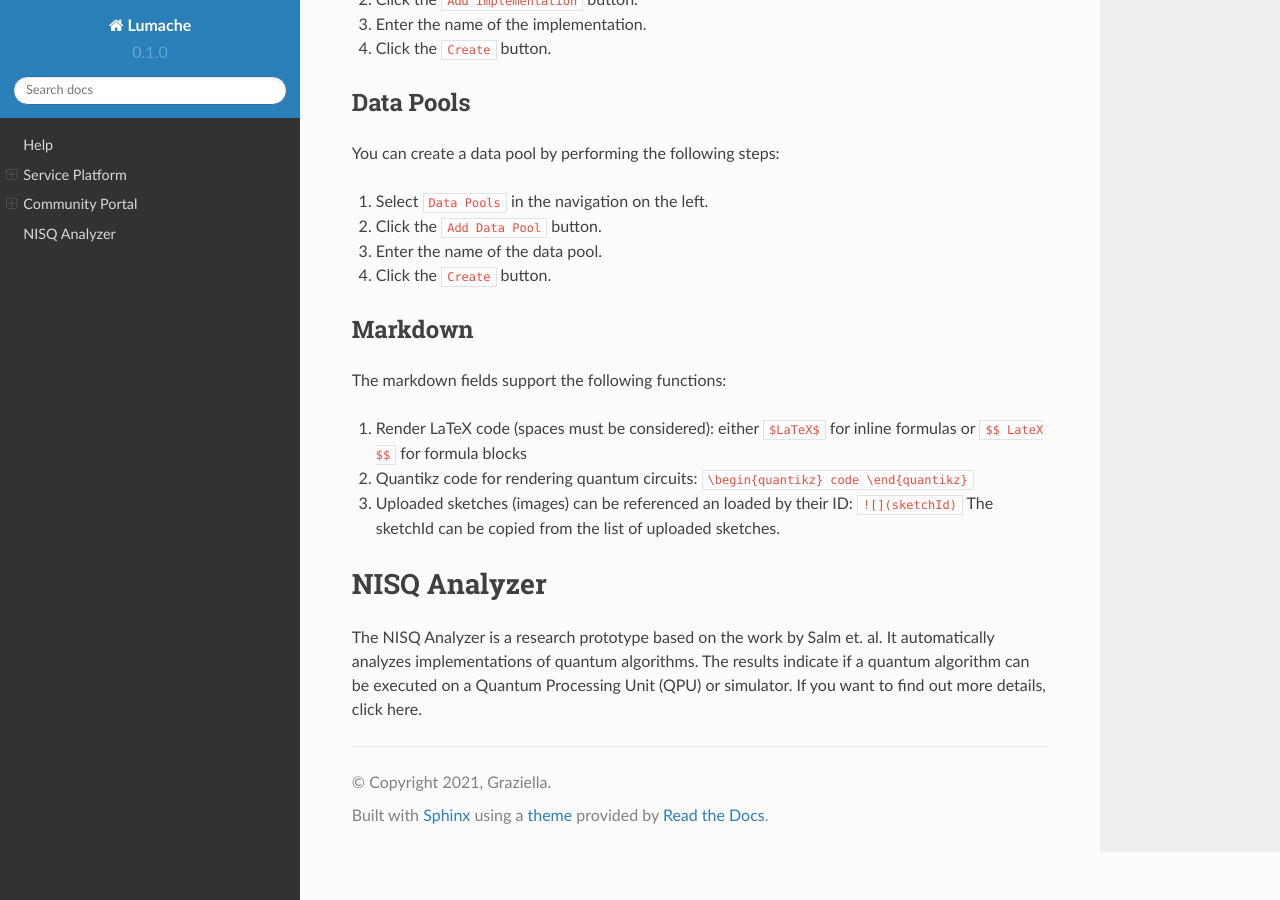
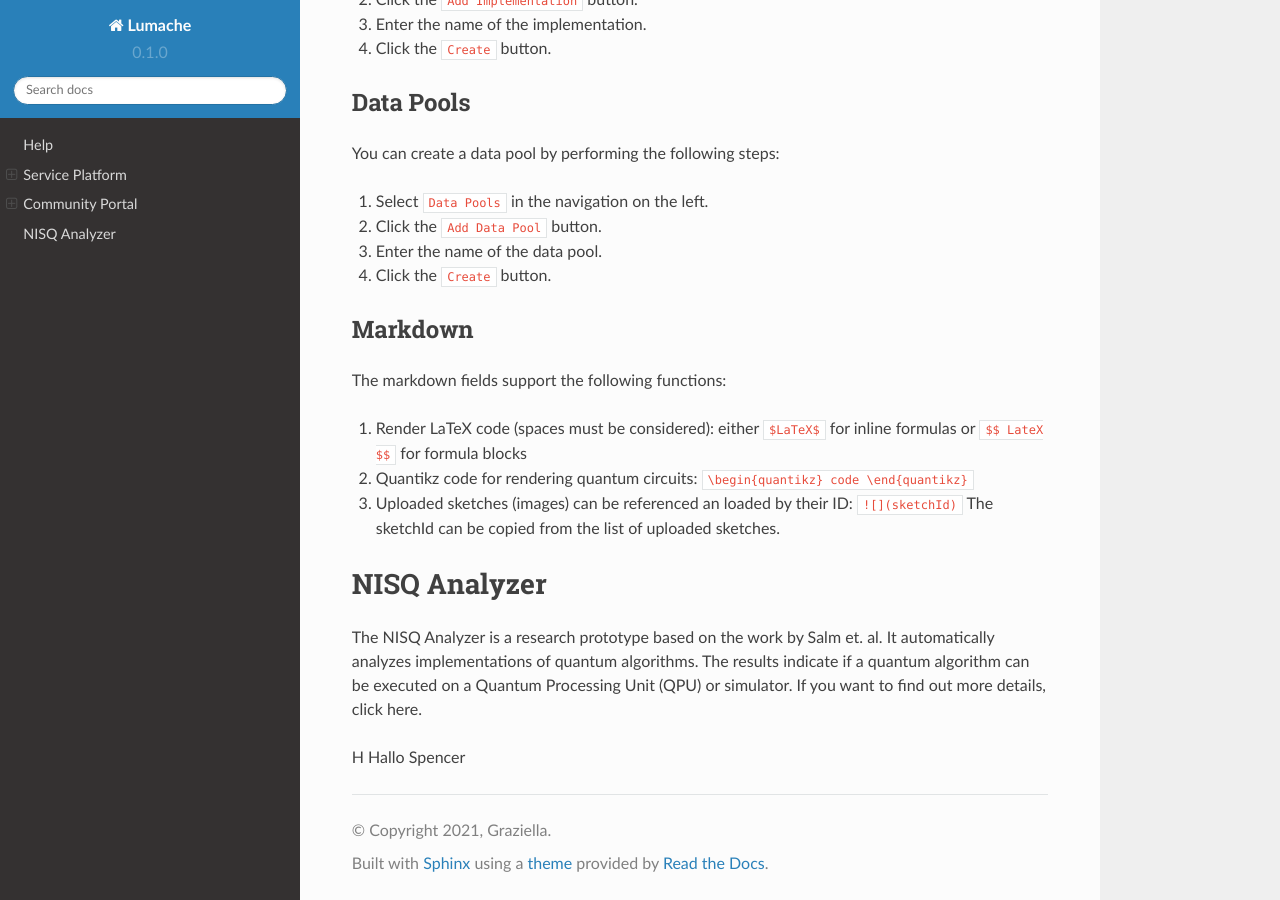
Before and after one commit to PlanQK/planqk-platform-docs, a Sphinx documentation site: the page built from docs/index.rst, in a window 1280 px wide and 900 px high, scrolled down 1395 px. Built offline with Sphinx 7.4.7 and the Read the Docs theme 2.0.0, drawn with Linux system fonts in a browser that asks for light colours.

```diff
--- a/docs/index.rst
+++ b/docs/index.rst
@@ -87,4 +87,4 @@ NISQ Analyzer
 =============
 The NISQ Analyzer is a research prototype based on the work by Salm et. al. It automatically analyzes implementations of quantum algorithms. The results indicate if a quantum algorithm can be executed on a Quantum Processing Unit (QPU) or simulator. If you want to find out more details, click here.
 
-.. mdinclude:: /test.md
+.. mdinclude:: test.md
```
